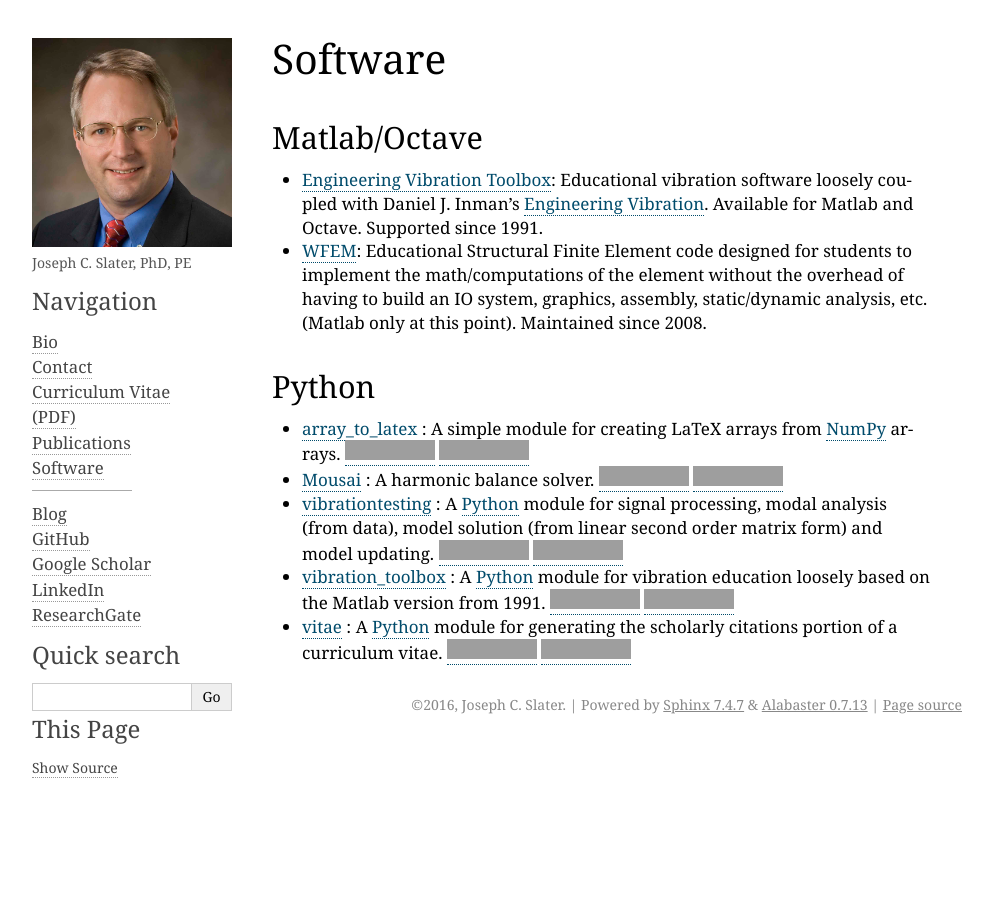
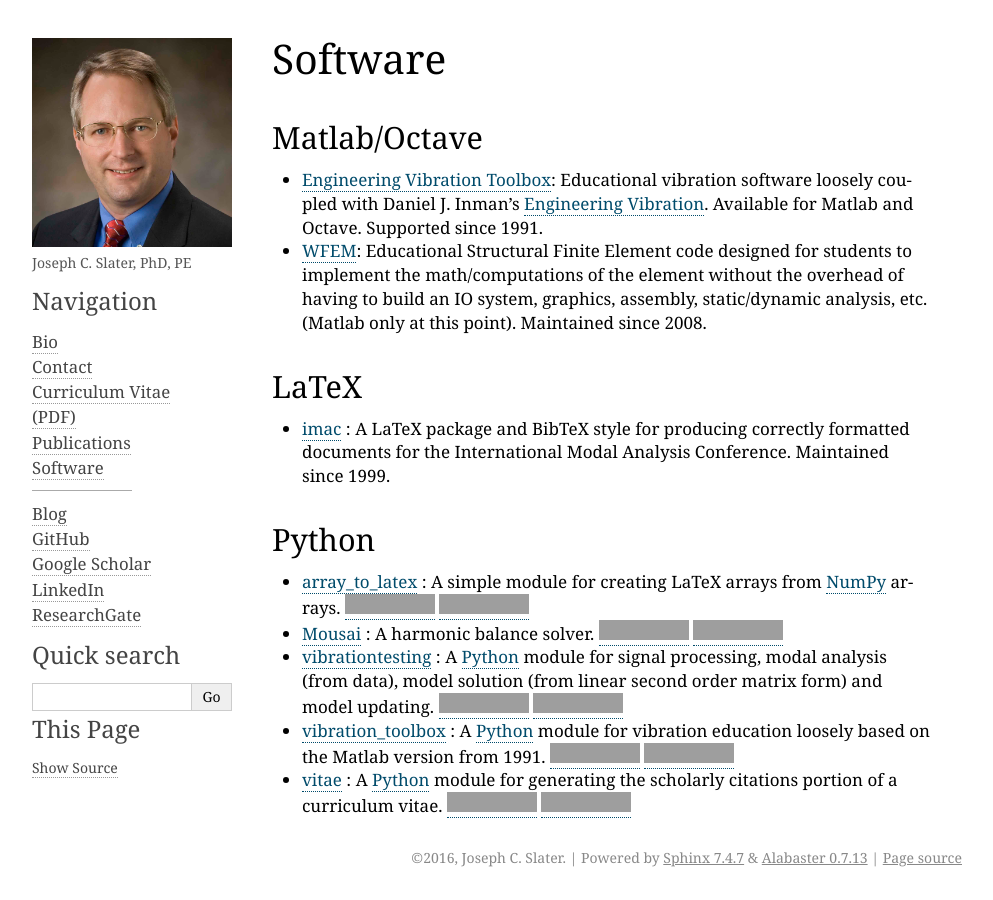
Before and after one commit to josephcslater/josephcslater, a Sphinx documentation site: the page built from source/software.rst, in a window 1280 px wide, cut to the strip 0-900 px from the top of the page. Shown: the whole strip, without its empty margins (148-1141 px from the left). Built offline with Sphinx 7.4.7, drawn with Linux system fonts in a browser that asks for light colours; grey boxes are pictures that could not be loaded.

Commit message:
Add LaTeX section to software page, link imac package
Added a new "LaTeX" section alongside the existing Matlab/Octave and
Python sections, pointing to the imac CTAN package (a LaTeX package and
BibTeX style for IMAC conference proceedings, authored by Joseph C.
Slater since 1999), with a brief description matching the style of the
other software entries.

Co-authored-by: Copilot <223556219+Copilot@users.noreply.github.com>

```diff
--- a/source/software.rst
+++ b/source/software.rst
@@ -5,6 +5,10 @@ Matlab/Octave
 -------------
 - `Engineering Vibration Toolbox`_: Educational vibration software loosely coupled with Daniel J. Inman's `Engineering Vibration`_. Available for Matlab and Octave. Supported since 1991.
 - `WFEM`_: Educational Structural Finite Element code designed for students to implement the math/computations of the element without the overhead of having to build an IO system, graphics, assembly, static/dynamic analysis, etc. (Matlab only at this point). Maintained since 2008.
+
+LaTeX
+-----
+- `imac`_ : A LaTeX package and BibTeX style for producing correctly formatted documents for the International Modal Analysis Conference. Maintained since 1999.
 
 Python
 ------
@@ -65,3 +69,4 @@ Python
 .. _`Engineering Vibration Toolbox`: https://vibrationtoolbox.github.io/
 .. _`Engineering Vibration`: https://www.amazon.com/Engineering-Vibration-4th-Daniel-Inman/dp/0132871696
 .. _`WFEM`: https://github.com/josephcslater/WFEM
+.. _imac: https://ctan.org/pkg/imac
```
